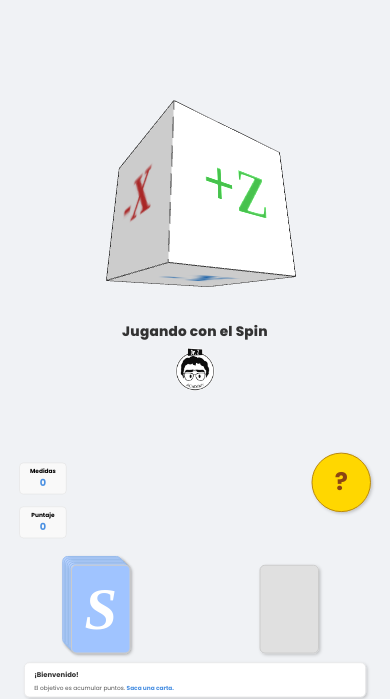
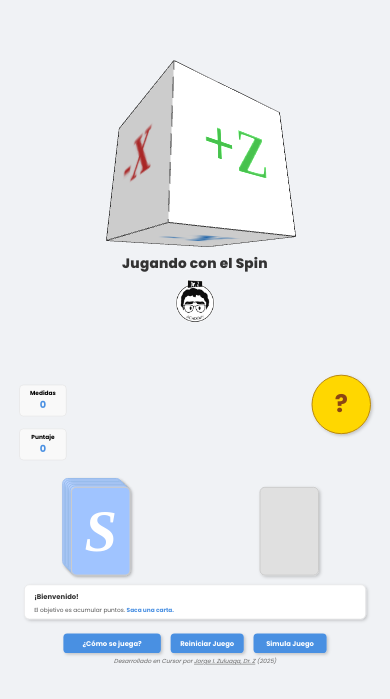
Before and after one commit to JorgeZuluaga/JugandoSpin, a plain HTML site: page spin-drz.html in a window 390 px wide. Shown: the part 145-844 px from the top of the page. Drawn offline with nearby package versions, Linux system fonts and the light colour scheme.

Commit message:
Optimize vertical space: reduce SVG height from 1100px to 950px, remove margins, compress all elements vertically to eliminate unnecessary scrolling

```diff
--- a/spin-drz.html
+++ b/spin-drz.html
@@ -47,14 +47,14 @@
             svg {
                 width: 100%;
                 height: auto;
-                min-height: 1200px; /* Asegurar espacio suficiente */
+                min-height: 1050px; /* Asegurar espacio suficiente */
             }
             #cube-canvas {
                 width: 300px;
                 height: 225px;
                 left: 50%;
                 transform: translateX(-50%);
-                top: 210px;
+                top: 170px;
             }
             .title {
                 font-size: 32px !important;
@@ -88,14 +88,14 @@
         /* Para pantallas muy pequeñas */
         @media (max-width: 480px) {
             svg {
-                min-height: 1400px;
+                min-height: 1250px;
             }
             #cube-canvas {
                 width: 250px;
                 height: 187px;
                 left: 50%;
                 transform: translateX(-50%);
-                top: 210px;
+                top: 170px;
             }
             .title {
                 font-size: 28px !important;
@@ -110,10 +110,10 @@
 <body>
 
     <!-- Canvas para el cubo 3D (posicionado absolutamente) -->
-    <canvas id="cube-canvas" width="400" height="300" style="position: absolute; left: 50%; top: 210px; transform: translateX(-50%); z-index: 10; pointer-events: auto;"></canvas>
+    <canvas id="cube-canvas" width="400" height="300" style="position: absolute; left: 50%; top: 170px; transform: translateX(-50%); z-index: 10; pointer-events: auto;"></canvas>
 
     <!-- El SVG ahora está estructurado con el cubo en la parte superior -->
-    <svg width="800" height="1100" viewBox="0 0 800 1100" xmlns="http://www.w3.org/2000/svg" xmlns:xlink="http://www.w3.org/1999/xlink" style="margin-top:20px;">
+    <svg width="800" height="950" viewBox="0 0 800 950" xmlns="http://www.w3.org/2000/svg" xmlns:xlink="http://www.w3.org/1999/xlink" style="margin-top:0;">
 
       <!-- Definiciones de Estilos y Efectos -->
       <defs>
@@ -136,8 +136,8 @@
           .action-log-text { font-size: 14px; fill: #555; }
           .action-text-highlight { font-weight: bold; fill: #4a90e2; }
           .deck-logo { font-size: 120px; font-family: 'Times New Roman', serif; font-style: italic; font-weight: bold; fill: #ffffff; text-anchor: middle; }
-          .footer { font-size: 12px; font-style: italic; color: #666; margin: 12px 0 24px; }
-          .footer a { color: #666; text-decoration: underline; }
+          .footer { font-size: 12px; font-style: italic; fill: #666; }
+          .footer a { fill: #666; text-decoration: underline; }
           /* Animación de giro para la moneda */
           .coin-spinning { animation: coin-spin 0.8s ease-in-out; transform-origin: center; transform-box: fill-box; }
           @keyframes coin-spin { from { transform: rotate(0deg); } to { transform: rotate(360deg); } }
@@ -172,15 +172,15 @@
       </defs>
 
       <!-- Título -->
-      <text x="400" y="60" text-anchor="middle" class="title">Jugando con el Spin</text>
+      <text x="400" y="40" text-anchor="middle" class="title">Jugando con el Spin</text>
       <!--<text x="400" y="90" text-anchor="middle" class="subtitle">por Doctor Z Academy</text>-->
       <!-- Logo centrado debajo del subtítulo con enlace -->
       <a href="https://drz.academy" target="_blank">
-        <image href="drz.png" x="350" y="80" width="100" height="100" style="opacity:0.95; cursor: pointer;"/>
+        <image href="drz.png" x="350" y="60" width="100" height="100" style="opacity:0.95; cursor: pointer;"/>
       </a>
 
       <!-- Fila 1: Contadores (colocados a la izquierda del cubo, alineados al centro del cubo/AC) -->
-      <g id="stats-group" transform="translate(40, 320)">
+      <g id="stats-group" transform="translate(40, 280)">
           <g id="measurements-group" transform="translate(0, 0)">
               <rect class="stats-box" width="96" height="64"/>
               <text class="stats-title" x="48" y="20">Medidas</text>
@@ -194,17 +194,17 @@
       </g>
 
       <!-- Fila 2: Cubo 3D y AC al lado -->
-      <g id="cube-container" transform="translate(200, 210)">
+      <g id="cube-container" transform="translate(200, 170)">
           <!-- Marcador de posición para el canvas -->
           <rect x="0" y="0" width="400" height="300" fill="transparent" id="canvas-placeholder"/>
       </g>
-      <g id="coin-group" transform="translate(700, 360)" style="cursor: pointer;" onclick="game.flipCoin()">
+      <g id="coin-group" transform="translate(700, 320)" style="cursor: pointer;" onclick="game.flipCoin()">
           <circle r="60" fill="#ffd700" stroke="#b8860b" stroke-width="2" filter="url(#shadow)"/>
           <text id="coin-text" x="0" y="15" text-anchor="middle" style="font-size: 50px; font-weight:bold; fill:#8B4513;">?</text>
       </g>
 
       <!-- Fila 3: Elementos de Juego -->
-      <g id="game-row-3" transform="translate(0, 530)">
+      <g id="game-row-3" transform="translate(0, 490)">
           <g id="deck-group" transform="translate(146.67, 0)" style="cursor: pointer;" onclick="game.drawCard(event)">
             <g id="deck-stack"></g>
             <rect class="card" width="120" height="180" filter="url(#shadow)" style="fill:#a0c4ff;"/>
@@ -225,18 +225,18 @@
       <rect id="flying-card" width="120" height="180" rx="10" ry="10" fill="#ffffff" stroke="#cccccc" stroke-width="2" filter="url(#shadow)" style="visibility:hidden; pointer-events:none;"/>
 
       <!-- Fila 4: Registro de Acciones -->
-      <g id="action-log-group" transform="translate(50, 730)">
+      <g id="action-log-group" transform="translate(50, 690)">
           <rect class="action-log-box" width="700" height="70" filter="url(#shadow)"/>
           <text id="action-log-title" class="action-log-title" x="20" y="30">¡Bienvenido!</text>
           <text id="action-log-details" class="action-log-text" x="20" y="55">El objetivo es acumular la mayor cantidad de puntos.</text>
       </g>
 
       <!-- Fila 5: Botones e Instrucciones -->
-      <g id="show-instructions-btn" transform="translate(130, 830)" onclick="tutorial.show()">
+      <g id="show-instructions-btn" transform="translate(130, 790)" onclick="tutorial.show()">
           <rect class="button" width="200" height="40" filter="url(#shadow)"/>
           <text class="button-text" x="100" y="25">¿Cómo se juega?</text>
       </g>
-      <g id="instructions-area" transform="translate(50, 830)" style="display: none;">
+      <g id="instructions-area" transform="translate(50, 790)" style="display: none;">
         <rect width="700" height="180" fill="#fff" stroke="#ddd" rx="10" ry="10"/>
         <text x="350" y="30" text-anchor="middle" style="font-size: 20px; font-weight: bold;">¿Cómo se Juega?</text>
         <g id="steps-container">
@@ -255,18 +255,21 @@
           <g transform="translate(240, 0)" onclick="tutorial.hide()"><rect class="button" width="100" height="30"/><text class="button-text" x="50" y="20">¡A jugar!</text></g>
         </g>
       </g>
-      <g id="reset-btn-group" transform="translate(350, 830)" onclick="game.init()">
+      <g id="reset-btn-group" transform="translate(350, 790)" onclick="game.init()">
           <rect class="button" width="150" height="40" filter="url(#shadow)"/>
           <text class="button-text" x="75" y="25">Reiniciar Juego</text>
       </g>
-      <g id="auto-play-btn" transform="translate(520, 830)" onclick="game.startAutoPlay()">
+      <g id="auto-play-btn" transform="translate(520, 790)" onclick="game.startAutoPlay()">
           <rect class="button" width="150" height="40" filter="url(#shadow)"/>
           <text class="button-text" x="75" y="25">Simula Juego</text>
       </g>
-      <g id="auto-stop-btn" transform="translate(520, 830)" style="display: none;" onclick="game.stopAutoPlay()">
+      <g id="auto-stop-btn" transform="translate(520, 790)" style="display: none;" onclick="game.stopAutoPlay()">
           <rect class="button" width="150" height="40" filter="url(#shadow)" style="fill:#e53935;"/>
           <text class="button-text" x="75" y="25">Detener Juego</text>
       </g>
+
+      <!-- Footer -->
+      <text id="footer-text" x="400" y="850" text-anchor="middle" class="footer">Desarrollado en Cursor por <a href="mailto:soydoctorz@gmail.com">Jorge I. Zuluaga, Dr. Z</a> (2025)</text>
 
       <rect id="highlight-box" class="highlight" visibility="hidden"/>
 
@@ -845,14 +848,18 @@
                 this.tutorialActive = true;
                 instructionsArea.style.display = 'block';
                 showInstructionsBtn.style.display = 'none';
-                resetBtnGroup.setAttribute('transform', 'translate(325, 1020)');
+                resetBtnGroup.setAttribute('transform', 'translate(325, 980)');
+                // Mover el footer hacia abajo cuando se muestra la ayuda
+                document.getElementById('footer-text').setAttribute('y', '1020');
                 this.goToStep(1);
               },
               hide() {
                 this.tutorialActive = false;
                 instructionsArea.style.display = 'none';
                 showInstructionsBtn.style.display = 'block';
-                resetBtnGroup.setAttribute('transform', 'translate(350, 830)');
+                resetBtnGroup.setAttribute('transform', 'translate(350, 790)');
+                // Mover el footer de vuelta a su posición original
+                document.getElementById('footer-text').setAttribute('y', '850');
                 this.hideHighlight();
                 // Mostrar nuevamente los controles adecuados
                 document.getElementById('reset-btn-group').style.display = 'block';
@@ -878,7 +885,9 @@
                 this.tutorialActive = true;
                 instructionsArea.style.display = 'block';
                 showInstructionsBtn.style.display = 'none';
-                resetBtnGroup.setAttribute('transform', 'translate(435, 830)');
+                resetBtnGroup.setAttribute('transform', 'translate(435, 790)');
+                // Mover el footer hacia abajo cuando se muestra la ayuda
+                document.getElementById('footer-text').setAttribute('y', '1020');
                 game.stopAutoPlay();
                 // Ocultar botones de control mientras está activa la ayuda
                 document.getElementById('reset-btn-group').style.display = 'none';
@@ -954,9 +963,5 @@
           };
       </script>
     </svg>
-
-  <footer class="footer">
-    Desarrollado en Cursor por <a href="mailto:soydoctorz@gmail.com">Jorge I. Zuluaga, Dr. Z</a> (2025)
-  </footer>
 </body>
 </html>
```
